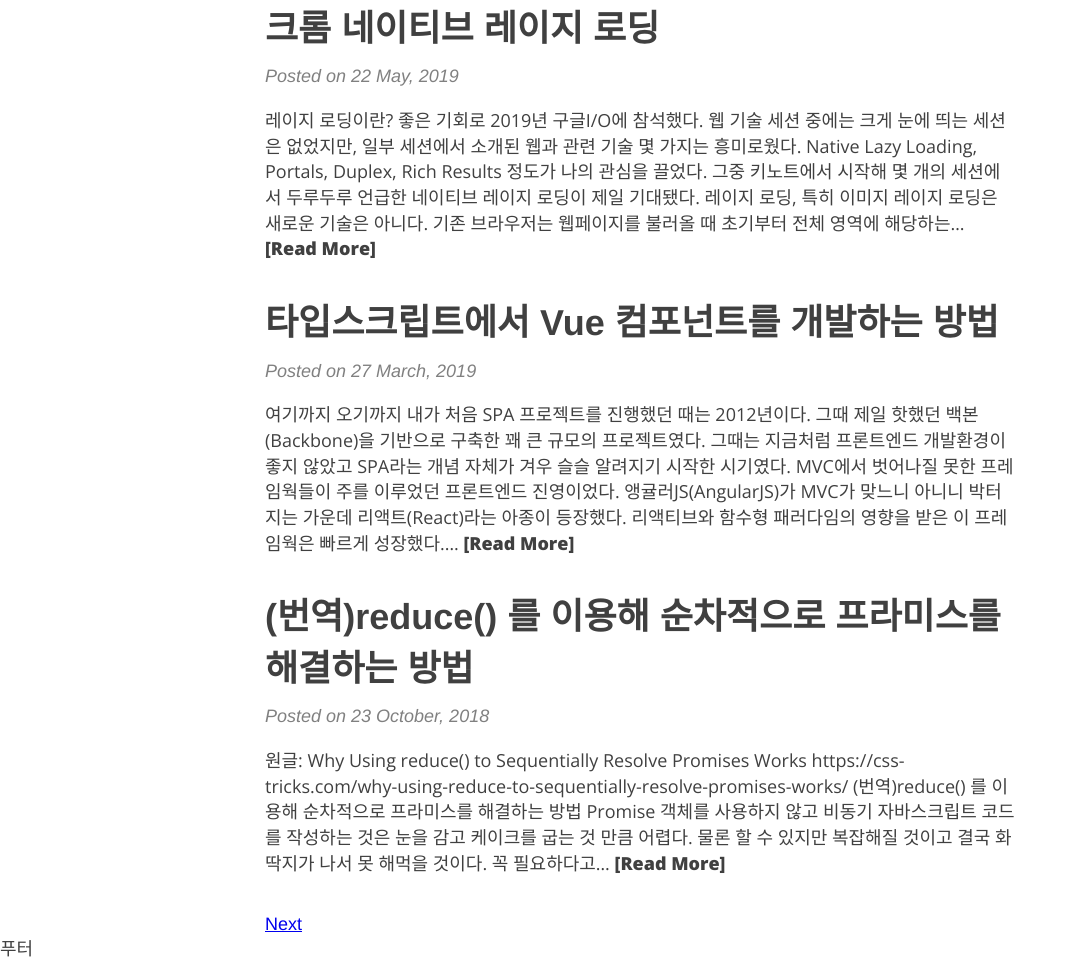
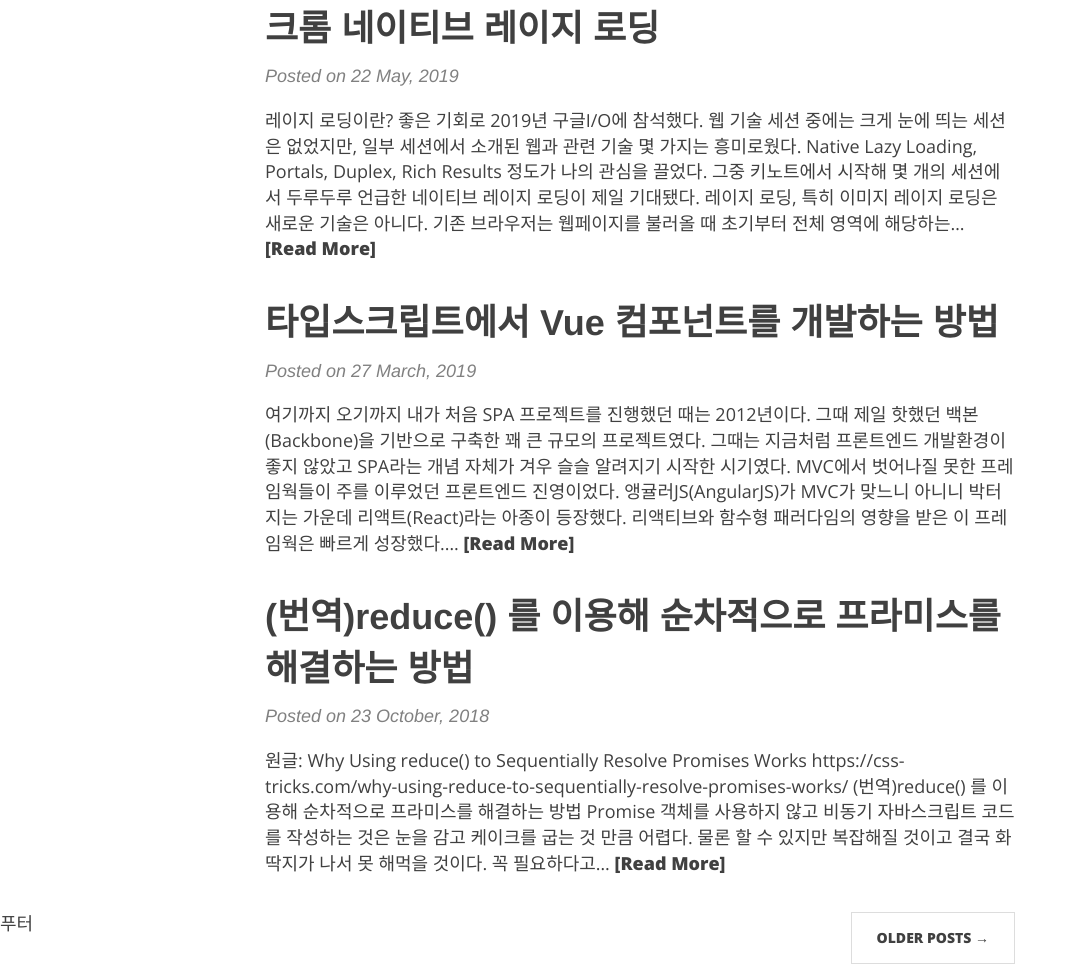
Before and after one commit to shiren/shiren.github.io, a Gatsby site: page / in a window 1280 px wide. Shown: the part 941-1905 px from the top of the page, without its empty margins (0-1078 px from the left). Built offline with nearby package versions, Linux system fonts and the light colour scheme; Gatsby itself is replaced by a stand-in of ours; some packages are replaced by stand-ins of ours.

Commit message:
pagination design added

```diff
--- a/src/components/pagination.tsx
+++ b/src/components/pagination.tsx
@@ -1,26 +1,47 @@
-import React from 'react';
-import {Link} from 'gatsby';
+import React from "react"
+import { Link } from "gatsby"
+import styled from "styled-components"
 
 type Props = {
   total: number;
   current: number;
 };
 
-const COUNT_PER_PAGE = 6;
+const COUNT_PER_PAGE = 6
 
-const Pagination: React.FC<Props> = ({total, current}) => {
-  const getPrevUrl = () => (current === 2 ? `/` : `/page${current - 1}`);
-  const getNextUrl = () => `/page${current + 1}`;
+const Pagination: React.FC<Props> = ({ total, current }) => {
+  const getPrevUrl = () => (current === 2 ? `/` : `/page${current - 1}`)
+  const getNextUrl = () => `/page${current === 0 ? 2 : current + 1}`
 
-  const hasNext = current < total / COUNT_PER_PAGE;
-  const hasPrev = current > 1;
+  const hasNext = current < total / COUNT_PER_PAGE
+  const hasPrev = current > 1
 
   return (
     <div>
-      {hasPrev && <Link to={getPrevUrl()}>Prev</Link>}
-      {hasNext && <Link to={getNextUrl()}>Next</Link>}
+      {hasPrev && <PaginationLink align="left" to={getPrevUrl()}>← Newer Posts</PaginationLink>}
+      {hasNext && <PaginationLink align="right" to={getNextUrl()}>Older Posts →</PaginationLink>}
     </div>
-  );
-};
+  )
+}
 
-export default Pagination;
+
+const PaginationLink = styled(Link)<{ align: string }>`
+  float: ${({ align }) => align};
+  padding: 15px 25px;
+  border: 1px solid #ddd;
+  text-transform: uppercase;
+  text-decoration: none;
+  font-weight: 800;
+  font-size: 14px;
+  font-family: 'Open Sans', 'Helvetica Neue', Helvetica, Arial, sans-serif;
+  color: #404040;
+
+  &:hover {
+    color: #fff;
+    background: #0085a1;
+    border: 1px solid #0085a1;
+  }
+`
+
+
+export default Pagination
--- a/src/components/seo.tsx
+++ b/src/components/seo.tsx
@@ -1,7 +1,7 @@
-import React from 'react';
-import { Helmet } from 'react-helmet';
-import { useLocation } from '@reach/router';
-import { useStaticQuery, graphql } from 'gatsby';
+import React from "react"
+import { Helmet } from "react-helmet"
+import { useLocation } from "@reach/router"
+import { graphql, useStaticQuery } from "gatsby"
 
 type Props = {
   title?: string;
@@ -47,10 +47,6 @@ const SEO: React.FC<Props> = ({ title, description, image, article = false }) =>
 
   return (
     <Helmet title={seo.title} titleTemplate={titleTemplate}>
-      <link
-        rel="stylesheet"
-        href="//fonts.googleapis.com/css?family=Open+Sans:300italic,400italic,600italic,700italic,800italic,400,300,600,700,800"
-      ></link>
       <meta name="description" content={seo.description} />
       <meta name="image" content={seo.image} />
 
@@ -64,15 +60,19 @@ const SEO: React.FC<Props> = ({ title, description, image, article = false }) =>
 
       {seo.image && <meta property="og:image" content={seo.image} />}
 
-      <meta name="twitter:card" content="summary_large_image" />
+      <meta name="twitter:card" content="summary_large_image"/>
 
-      {twitterUsername && <meta name="twitter:creator" content={twitterUsername} />}
+      {twitterUsername && <meta name="twitter:creator" content={twitterUsername}/>}
 
-      {seo.title && <meta name="twitter:title" content={seo.title} />}
+      {seo.title && <meta name="twitter:title" content={seo.title}/>}
 
-      {seo.description && <meta name="twitter:description" content={seo.description} />}
+      {seo.description && <meta name="twitter:description" content={seo.description}/>}
 
-      {seo.image && <meta name="twitter:image" content={seo.image} />}
+      {seo.image && <meta name="twitter:image" content={seo.image}/>}
+      <link
+        rel="stylesheet"
+        href="//fonts.googleapis.com/css?family=Open+Sans:300italic,400italic,600italic,700italic,800italic,400,300,600,700,800"
+      />
     </Helmet>
   );
 };
```
